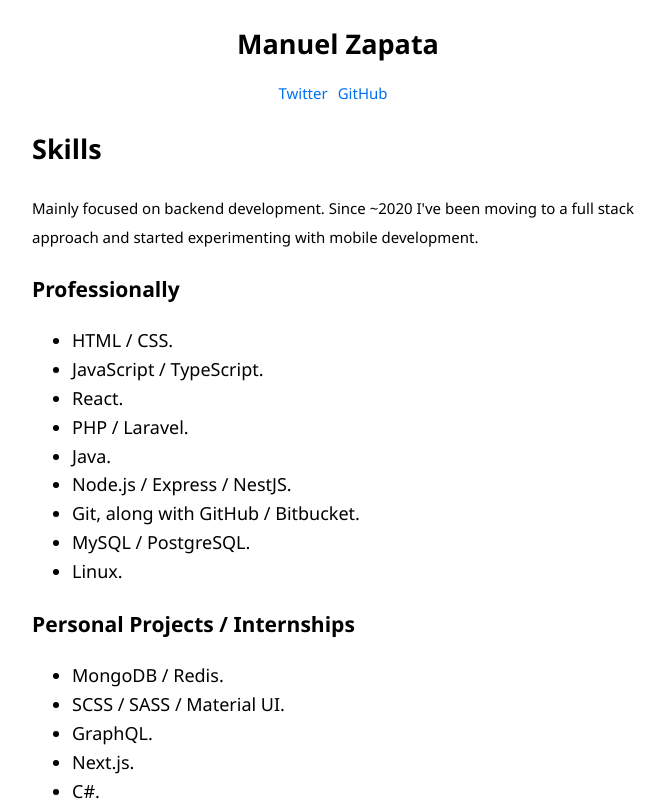
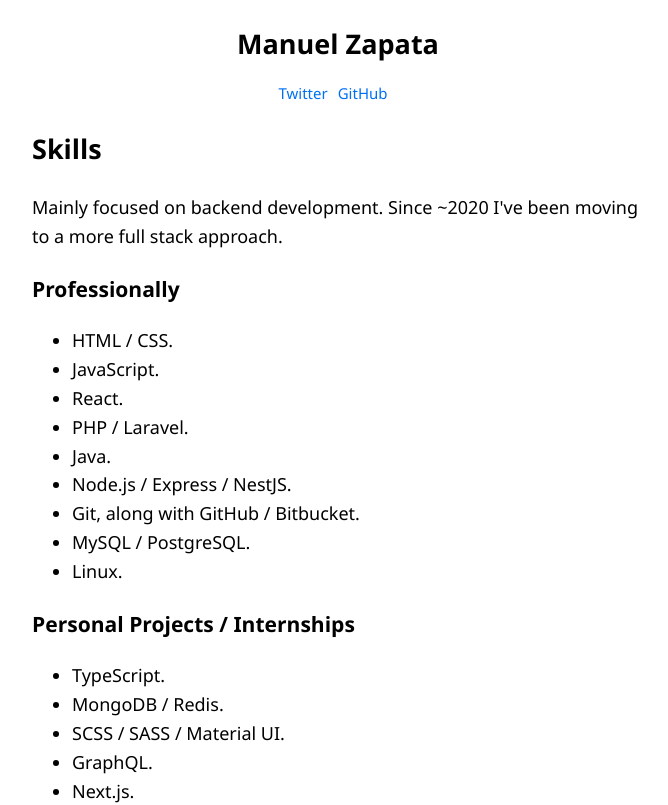
Before and after one commit to zapmal/personal-website, a Next.js app: page /skills in a window 1280 px wide. Shown: the top 805 px of the page, without its empty margins (302-970 px from the left). Built offline with nearby package versions, Linux system fonts and the light colour scheme.

Commit message:
feat: removed /blog link, changed from <small> to <p> in /skills

```diff
--- a/src/pages/index.tsx
+++ b/src/pages/index.tsx
@@ -15,8 +15,8 @@ const ROUTES = [
   { name: '/about' },
   { name: '/now' },
   { name: '/skills', },
-  { name: '/blog', disabled: true, },
-  { name: '/projects', disabled: true },
+  // { name: '/blog', disabled: true, },
+  { name: '/projects', },
 ];
 
 const Home = () => {
@@ -31,7 +31,7 @@ const Home = () => {
             <Link href={route.name} key={index}>
               <li className={cn({
                 [styles.listItem]: true,
-                [styles.disabled]: route.disabled,
+                // [styles.disabled]: route.disabled,
               })}>
                 <a href={route.name}>{route.name}</a>
               </li>
--- a/src/pages/skills.tsx
+++ b/src/pages/skills.tsx
@@ -12,15 +12,15 @@ const Skills = () => {
         <meta name='og:description' content='Learn about my current skills.' />
       </Head>
       <h2>Skills</h2>
-      <small>
-        Mainly focused on backend development. Since ~2020 I've been moving
-        to a full stack approach and started experimenting with mobile development.
-      </small>
+      <p>
+        Mainly focused on backend development. Since ~2020 I've been moving to a more full stack
+        approach.
+      </p>
 
       <h3>Professionally</h3>
       <ul>
         <li>HTML / CSS.</li>
-        <li>JavaScript / TypeScript.</li>
+        <li>JavaScript.</li>
         <li>React.</li>
         <li>PHP / Laravel.</li>
         <li>Java.</li>
@@ -32,6 +32,7 @@ const Skills = () => {
 
       <h3>Personal Projects / Internships</h3>
       <ul>
+        <li>TypeScript.</li>
         <li>MongoDB / Redis.</li>
         <li>SCSS / SASS / Material UI.</li>
         <li>GraphQL.</li>
```
Also changed, not shown: src/components/Layout/index.tsx (+9 -3 lines).
